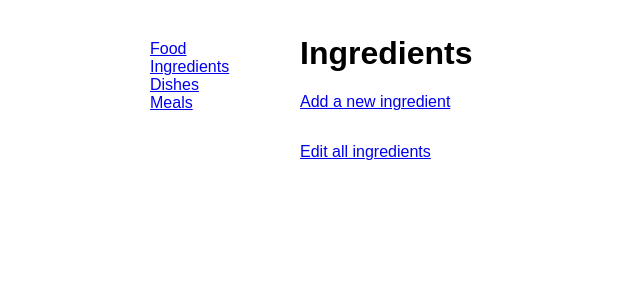
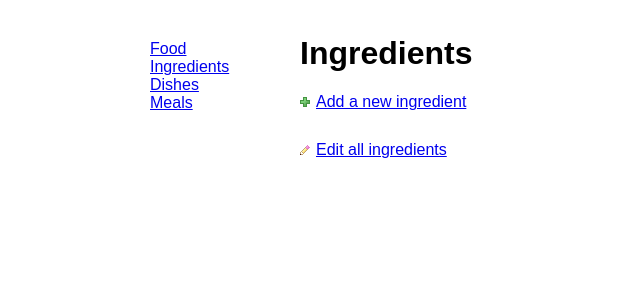
Before and after one commit to jennyd/everydayeating, a Django app: template templates/food/ingredient_list.html in a window 1280 px wide. Shown: the part 113-413 px from the top of the page, without its empty margins (0-640 px from the left). Run offline with Django 3.2, Linux system fonts and the light colour scheme; the template is opened without the code that fills it, so the values that code supplies are empty; parts of the project's set-up code (start-up, migrations or seed data) failed here and were passed over.

Commit message:
Added icons to links in ingredient_list.html
Put links into <ul> (were in <p>)

```diff
--- a/templates/food/ingredient_list.html
+++ b/templates/food/ingredient_list.html
@@ -5,9 +5,9 @@
 
     <h1>Ingredients</h1>
 
-    <p>
-        <a href="{% url ingredient_add %}">Add a new ingredient</a>
-    </p>
+    <ul class="actionlinks">
+    <li><a class="addlink" href="{% url ingredient_add %}">Add a new ingredient</a></li>
+    </ul>
 
     <table>
     {% for ingredient in ingredient_list %}
@@ -28,8 +28,8 @@
     {% endfor %}
     </table>
 
-    <p>
-        <a href="{% url ingredient_manage %}">Edit all ingredients</a>
-    </p>
+    <ul class="actionlinks">
+    <li><a class="changelink" href="{% url ingredient_manage %}">Edit all ingredients</a></li>
+    </ul>
 
 {% endblock content %}
```
